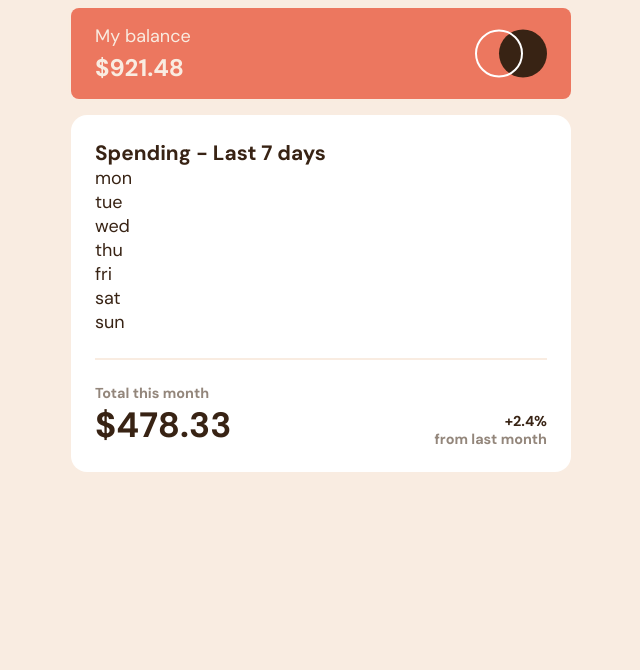
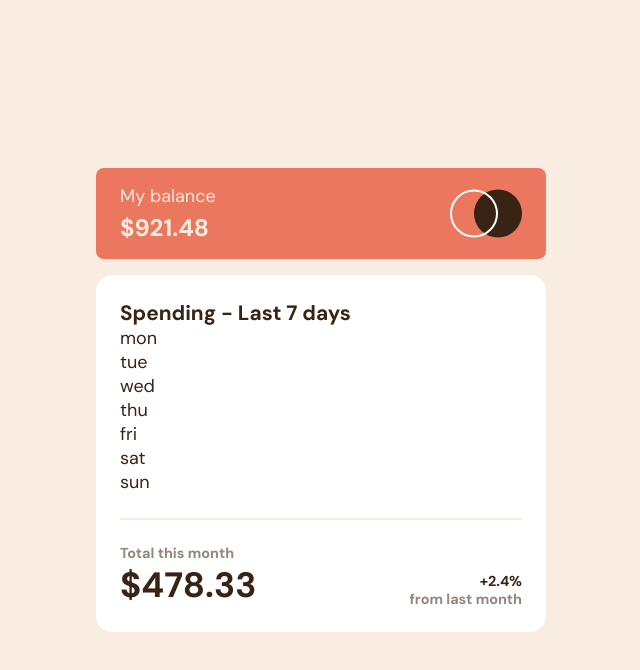
Before and after one commit to Martinica-Andrei/expenses-chart-component, a plain HTML site: page index.html in a window 1280 px wide. Shown: the whole page, without its empty margins (319-959 px from the left). Drawn offline with Linux system fonts and the light colour scheme.

Commit message:
add center content

```diff
--- a/src/styles.css
+++ b/src/styles.css
@@ -15,12 +15,21 @@
     --neutral-3: hsl(26, 66%, 93%);
 }
 
+html{
+    height: 100%;
+}
+
 body {
     margin: 0;
     padding: 8px;
     font-size: 1.125rem;
     font-family: "DM Sans", sans-serif;
     background-color: var(--neutral-3);
+    display:flex;
+    flex-direction: column;
+    justify-content: center;
+    align-items: center;
+    min-height: 100%;
 }
 
 h1,
@@ -58,8 +67,8 @@ h2{
 -------------------------------------------------------------------------------------- */
 
 #content{
-    max-width: 500px;
-    margin:auto;
+    max-width: 450px;
+    width: 100%;
 }
 
 /* header
```
